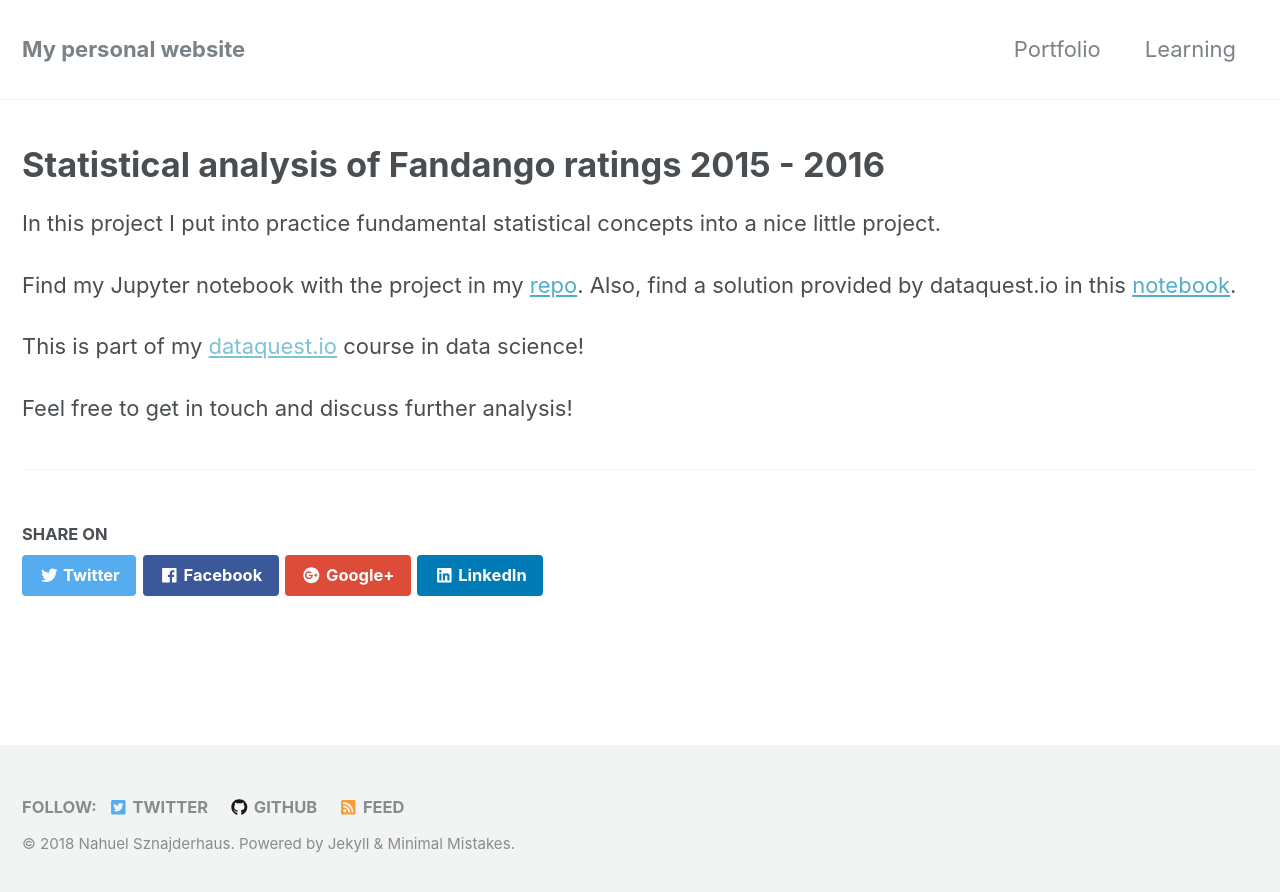
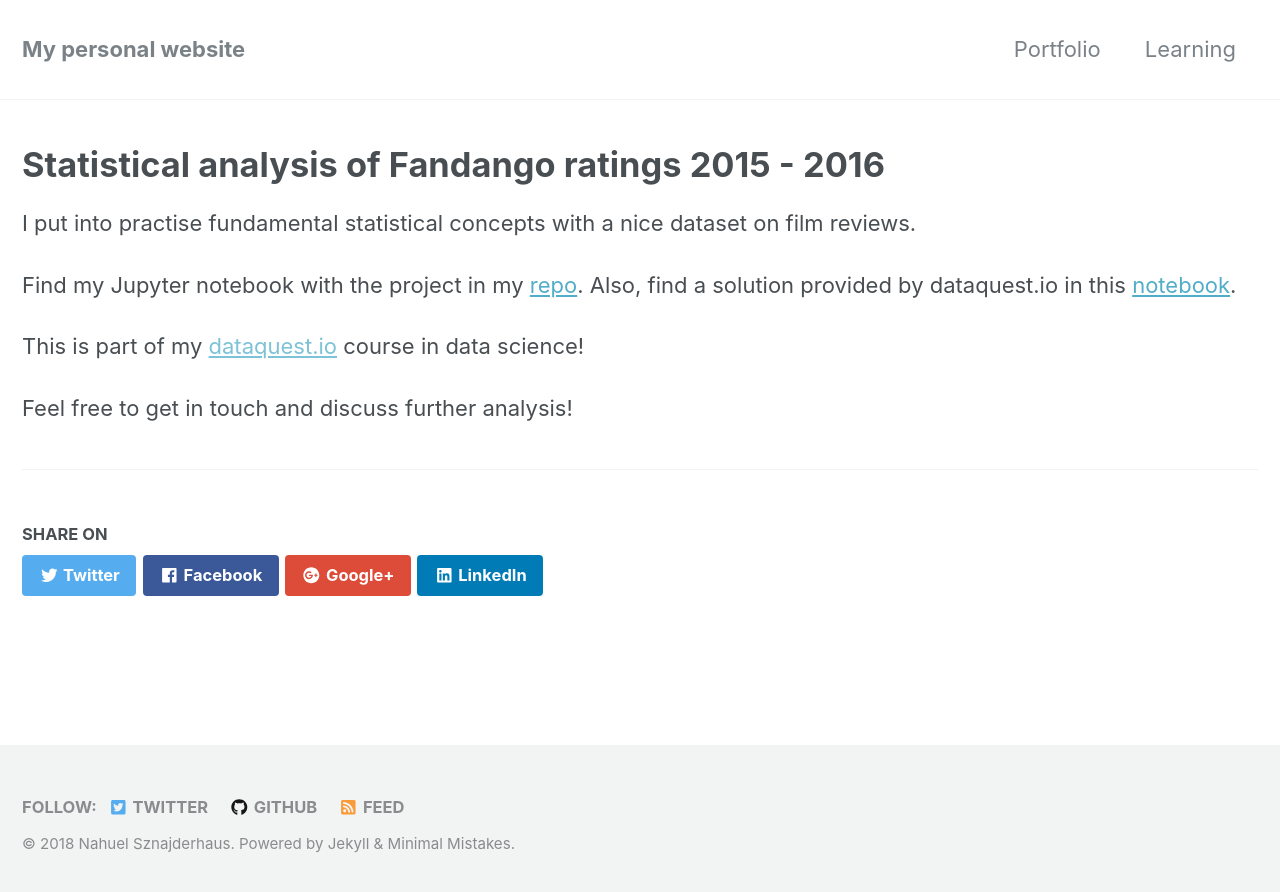
Before and after one commit to nahusznaj/nahusznaj.github.io, a Jekyll site: the page built from _posts/projects/2018-11-01-statistics-fandango.md, in a window 1280 px wide. Shown: the top 892 px of the page. Built offline with Jekyll 4.4.1, drawn with Linux system fonts in a browser that asks for light colours; nearby versions of some CDN libraries.

Commit message:
Update 2018-11-01-statistics-fandango.md

```diff
--- a/_posts/projects/2018-11-01-statistics-fandango.md
+++ b/_posts/projects/2018-11-01-statistics-fandango.md
@@ -11,7 +11,7 @@ read_time: true
 ---
 
 
-In this project I put into practice fundamental statistical concepts into a nice little project.
+I put into practise fundamental statistical concepts with a nice dataset on film reviews.
 
 Find my Jupyter notebook with the project in my [repo](https://github.com/nahusznaj/statistics_basic_fandango_films). Also, find a solution provided by dataquest.io in this [notebook](https://github.com/dataquestio/solutions/blob/master/Mission191Solutions.ipynb).
 
```
